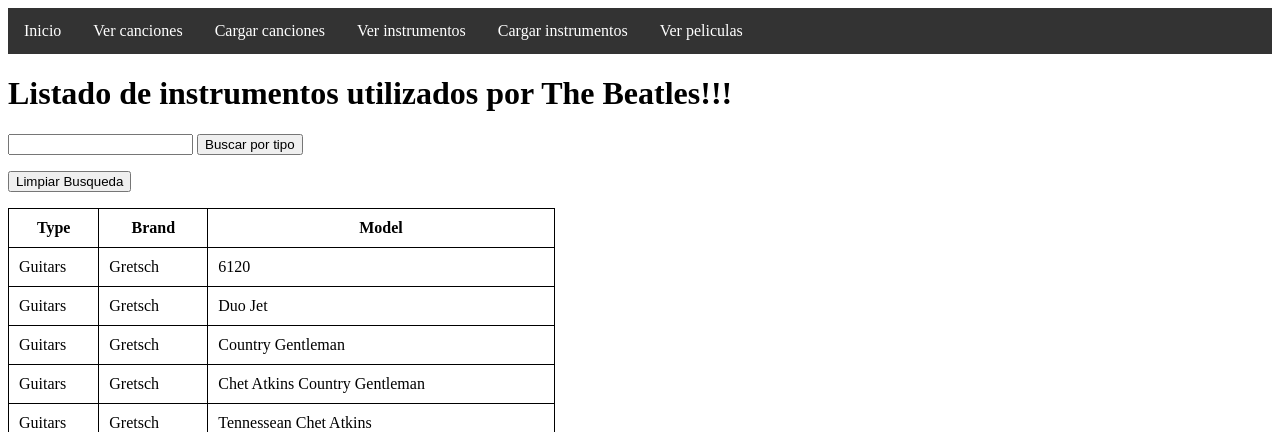
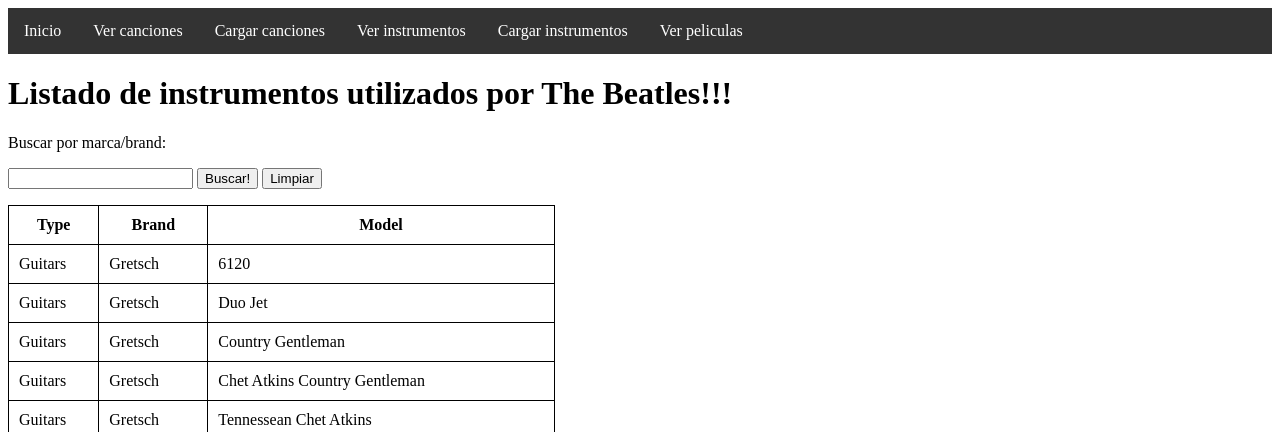
Before and after one commit to jipesce/EntregaIntermediaPesce, a Django app: page /viewInstruments/ in a window 1280 px wide. Shown: the top 432 px of the page. Run offline with Django 3.2, Linux system fonts and the light colour scheme; data comes from the database, SQL or seed files in the repository; both versions use the stored data as it was after the commit.

Commit message:
Sexto commit

```diff
--- a/beatlesInfo/songs/templates/viewInstruments.html
+++ b/beatlesInfo/songs/templates/viewInstruments.html
@@ -9,26 +9,39 @@
     padding: 10px;
     border-spacing: 30px;
   }
-  </style>
+
+  .my-buttons {
+    display: flex;
+    justify-content: center;
+    button {
+        cursor: pointer;
+    }
+}
+
+</style>
 
 <h1>Listado de instrumentos utilizados por The Beatles!!!</h1>
 
-<form action="" method="POST">
+<p>
+Buscar por marca/brand:
+</p>
+
+
+<form action="">
   {% csrf_token %}
   <input type="text" name="pattern" id="pattern">
-  <input type="submit" value="Buscar por tipo">
+  <input type="submit" value="Buscar!" formmethod="POST">
+  <input type="submit" value="Limpiar" formmethod="GET">
 </form>
+
 <p></p>
-<form action="" method="GET">
-  {% csrf_token %}
-  <input type="submit" value="Limpiar Busqueda">
-</form>
 
 <p>
   {% if busqueda == True %}
   <p>{{ mensaje }}</p>
   {% endif %}
 </p>
+
 
 <table>
   <tr>
```
Also changed, not shown: beatlesInfo/songs/templates/viewSongs.html (+8 -6 lines), beatlesInfo/db.sqlite3.
